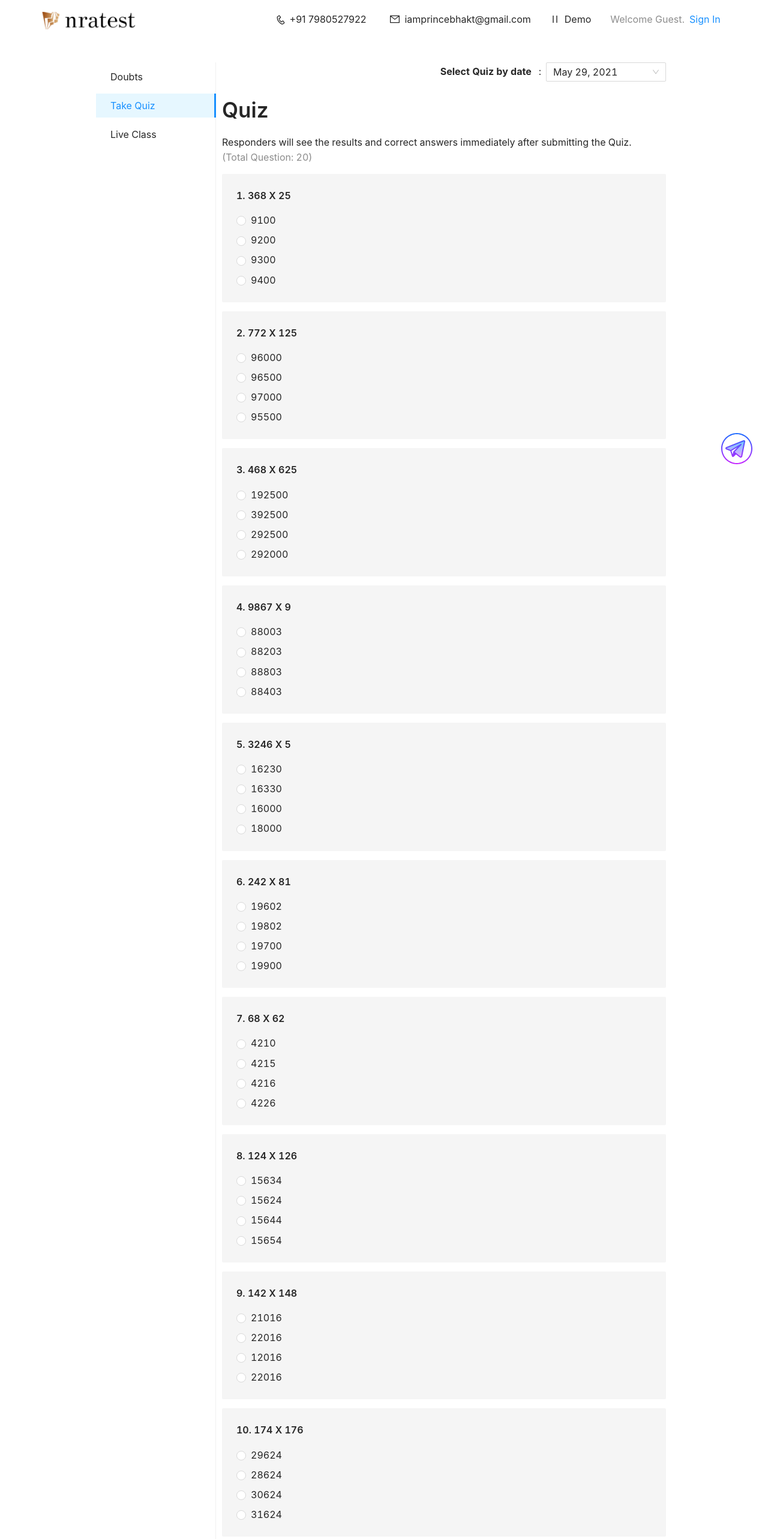
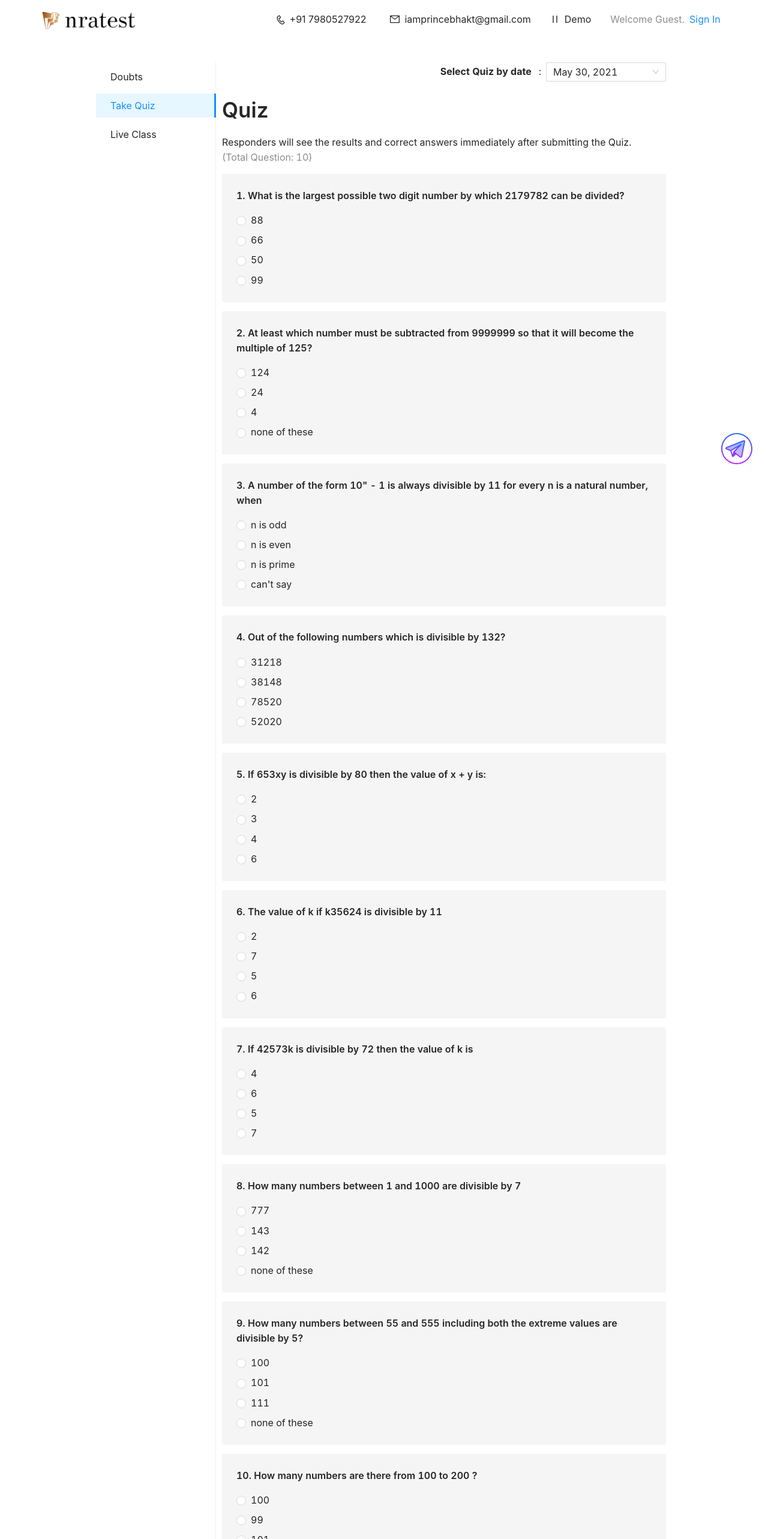
Before and after one commit to vivek1458060/nratest-react, a React (Create React App) app: page /quizzes in a window 1280 px wide. Shown: the top 2566 px of the page at 60% size. Built offline with nearby package versions, Linux system fonts and the light colour scheme.

Commit message:
regular content changes

```diff
--- a/public/index.html
+++ b/public/index.html
@@ -32,7 +32,7 @@
       work correctly both with client-side routing and a non-root public URL.
       Learn how to configure a non-root public URL by running `npm run build`.
     -->
-  <title>NRA | CET | SSC || CGL/CHSL | BANK/PO</title>
+  <title>SSC,CGL,CHSL,BANK,PO,NRA,CET,NTPC</title>
 </head>
 
 <body>
--- a/src/pages/Classes/Classes.js
+++ b/src/pages/Classes/Classes.js
@@ -6,13 +6,15 @@ import RenderAuthModal from '../../components/RenderAuthModal';
 import ClassesWrapper from './Classes.style';
 
 const classes = [{
-    id: 1,
-    title: 'Special English Class by Pankaj Sir',
-    subtitle: '5+ years of Teaching Experience',
+    id: 3,
+    title: 'Aptitude Class by Prince Sir',
+    subtitle: '3+ years of Teaching Experience',
+    teacherName: 'Prince Sir',
     studentsAttending: '100',
     courseType: 'Free',
-    topicCovered: 'Noun',
-    timings: `30th May, Morning at 11:30 O'Clock`,
+    topicCovered: 'According to syllabus',
+    createdAt: '24th May, 2021',
+    timings: `Monday to Friday, Morning at 9:00 O'Clock`,
 }, {
     id: 2,
     title: 'Reasoning Class by Niraj Sir',
@@ -22,16 +24,6 @@ const classes = [{
     topicCovered: 'On-Demand',
     createdAt: '27th May, 2021',
     timings: `Daily, Afternoon at 1:00 O'Clock`,
-}, {
-    id: 3,
-    title: 'Aptitude Class by Prince Sir',
-    subtitle: '3+ years of Teaching Experience',
-    teacherName: 'Prince Sir',
-    studentsAttending: '100',
-    courseType: 'Free',
-    topicCovered: 'According to syllabus',
-    createdAt: '24th May, 2021',
-    timings: `Monday to Friday, Morning at 9:00 O'Clock`,
 }]
 
 const Content = ({ children, extra }) => (
--- a/src/pages/Login/Login.js
+++ b/src/pages/Login/Login.js
@@ -54,7 +54,7 @@ class Login extends Component {
             <LoginWrapper style={{ minHeight: this.isParentModal ? 'unset' : '100vh', maxWidth: '450px' }}>
                 <Card className="container" bordered={this.isParentModal ? false : true}>
                     {!this.isParentModal && <div className="login-logo">
-                        <Image src="/cover.png" alt="logo" />
+                        <Image src="/cover.png" alt="logo" preview={false} />
                     </div>}
                     <GoogleOuthLoginComponent handleLogin={this.handleLogin} />
                     <FacebookOuthLoginComponent handleLogin={this.handleLogin} />
--- a/src/pages/Quizzes/Quizzes.js
+++ b/src/pages/Quizzes/Quizzes.js
@@ -7,6 +7,242 @@ import { Link } from 'react-router-dom';
 import { connect } from 'react-redux';
 
 const quizList = [
+    {
+        "id": "60acfcaa598a43f44f8fcc8f",
+        "createdAt": "May 30, 2021",
+        "questionList": [
+            {
+                "id": 1,
+                "text": "What is the largest possible two digit number by which 2179782 can be divided?",
+                "options": [
+                    {
+                        "id": 1,
+                        "text": "88"
+                    },
+                    {
+                        "id": 2,
+                        "text": "66"
+                    },
+                    {
+                        "id": 3,
+                        "text": "50"
+                    },
+                    {
+                        "id": 4,
+                        "text": "99"
+                    }
+                ],
+                "correctOption": 4
+            },
+            {
+                "id": 2,
+                "text": "At least which number must be subtracted from 9999999 so that it will become the multiple of 125?",
+                "options": [
+                    {
+                        "id": 1,
+                        "text": "124"
+                    },
+                    {
+                        "id": 2,
+                        "text": "24"
+                    },
+                    {
+                        "id": 3,
+                        "text": "4"
+                    },
+                    {
+                        "id": 4,
+                        "text": "none of these"
+                    }
+                ],
+                "correctOption": 1
+            },
+            {
+                "id": 3,
+                "text": `A number of the form 10" - 1 is always divisible by 11 for every n is a natural number, when`,
+                "options": [
+                    {
+                        "id": 1,
+                        "text": "n is odd"
+                    },
+                    {
+                        "id": 2,
+                        "text": "n is even"
+                    },
+                    {
+                        "id": 3,
+                        "text": "n is prime"
+                    },
+                    {
+                        "id": 4,
+                        "text": "can't say"
+                    }
+                ],
+                "correctOption": 2
+            },
+            {
+                "id": 4,
+                "text": "Out of the following numbers which is divisible by 132?",
+                "options": [
+                    {
+                        "id": 1,
+                        "text": "31218"
+                    },
+                    {
+                        "id": 2,
+                        "text": "38148"
+                    },
+                    {
+                        "id": 3,
+                        "text": "78520"
+                    },
+                    {
+                        "id": 4,
+                        "text": "52020"
+                    }
+                ],
+                "correctOption": 2
+            },
+            {
+                "id": 5,
+                "text": "If 653xy is divisible by 80 then the value of x + y is:",
+                "options": [
+                    {
+                        "id": 1,
+                        "text": "2"
+                    },
+                    {
+                        "id": 2,
+                        "text": "3"
+                    },
+                    {
+                        "id": 3,
+                        "text": "4"
+                    },
+                    {
+                        "id": 4,
+                        "text": "6"
+                    }
+                ],
+                "correctOption": 4
+            },
+            {
+                "id": 6,
+                "text": "The value of k if k35624 is divisible by 11",
+                "options": [
+                    {
+                        "id": 1,
+                        "text": "2"
+                    },
+                    {
+                        "id": 2,
+                        "text": "7"
+                    },
+                    {
+                        "id": 3,
+                        "text": "5"
+                    },
+                    {
+                        "id": 4,
+                        "text": "6"
+                    }
+                ],
+                "correctOption": 4
+            },
+            {
+                "id": 7,
+                "text": "If 42573k is divisible by 72 then the value of k is ",
+                "options": [
+                    {
+                        "id": 1,
+                        "text": "4"
+                    },
+                    {
+                        "id": 2,
+                        "text": "6"
+                    },
+                    {
+                        "id": 3,
+                        "text": "5"
+                    },
+                    {
+                        "id": 4,
+                        "text": "7"
+                    }
+                ],
+                "correctOption": 2
+            },
+            {
+                "id": 8,
+                "text": "How many numbers between 1 and 1000 are divisible by 7",
+                "options": [
+                    {
+                        "id": 1,
+                        "text": "777"
+                    },
+                    {
+                        "id": 2,
+                        "text": "143"
+                    },
+                    {
+                        "id": 3,
+                        "text": "142"
+                    },
+                    {
+                        "id": 4,
+                        "text": "none of these"
+                    }
+                ],
+                "correctOption": 3
+            },
+            {
+                "id": 9,
+                "text": "How many numbers between 55 and 555 including both the extreme values are divisible by 5?",
+                "options": [
+                    {
+                        "id": 1,
+                        "text": "100"
+                    },
+                    {
+                        "id": 2,
+                        "text": "101"
+                    },
+                    {
+                        "id": 3,
+                        "text": "111"
+                    },
+                    {
+                        "id": 4,
+                        "text": "none of these"
+                    }
+                ],
+                "correctOption": 2
+            },
+            {
+                "id": 10,
+                "text": "How many numbers are there from 100 to 200 ?",
+                "options": [
+                    {
+                        "id": 1,
+                        "text": "100"
+                    },
+                    {
+                        "id": 2,
+                        "text": "99"
+                    },
+                    {
+                        "id": 3,
+                        "text": "101"
+                    },
+                    {
+                        "id": 4,
+                        "text": "none of these"
+                    }
+                ],
+                "correctOption": 3
+            }
+        ]
+    },
     {
         "id": "60a29d21f8e26b1a947a4889",
         "createdAt": "May 29, 2021",
--- a/src/pages/Signup/Signup.js
+++ b/src/pages/Signup/Signup.js
@@ -59,7 +59,7 @@ class Signup extends Component {
             <SignupWrapper style={{minHeight: this.isParentModal ? 'unset' : '100vh', maxWidth: '450px'}}>
                 <Card className="container" bordered={this.isParentModal ? false : true}>
                     {!this.isParentModal && <div className="login-logo">
-                        <Image src="/cover.png" alt="logo" />
+                        <Image src="/cover.png" alt="logo" preview={false} />
                     </div>}
                     <GoogleOuthLoginComponent handleLogin={this.handleSignup} />
                     <FacebookOuthLoginComponent handleLogin={this.handleSignup} />
```
